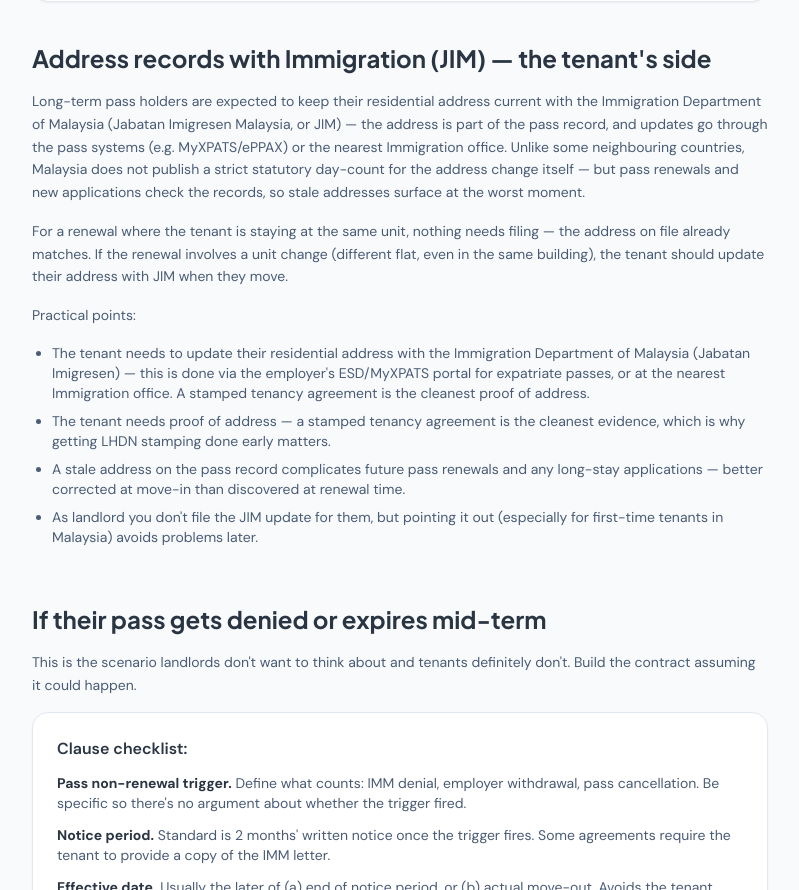
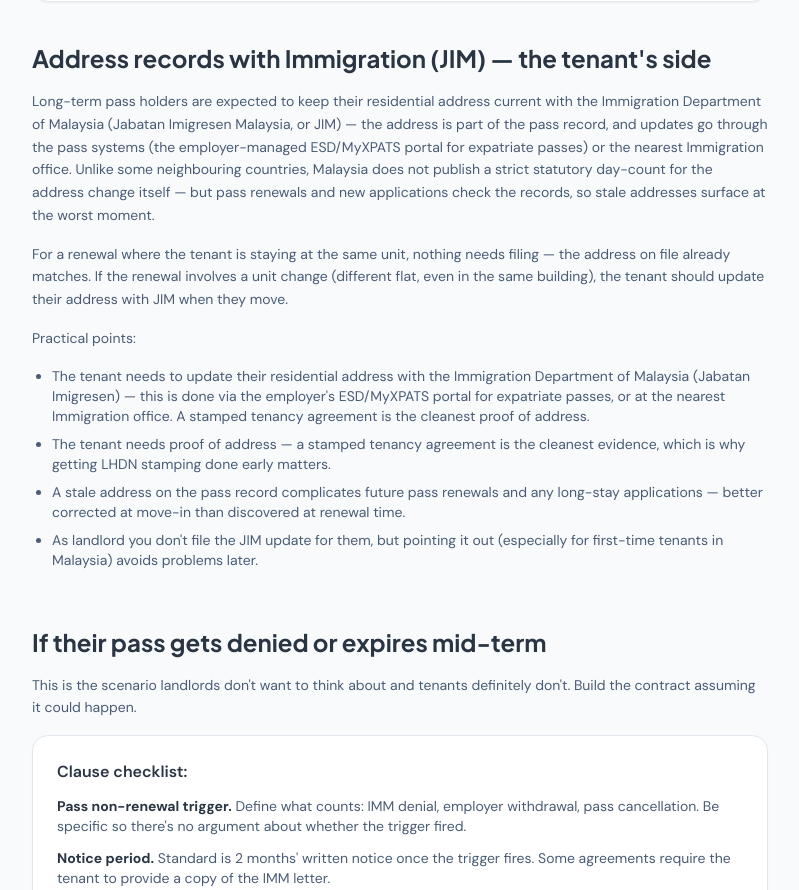
Before and after one commit to whooshinglander/sewa2u, a Next.js app: page /foreign-tenant-renewal in a window 1280 px wide. Shown: the part 1630-2520 px from the top of the page, without its empty margins (240-1039 px from the left). Built offline with nearby package versions, Linux system fonts and the light colour scheme.

Commit message:
DD: ESD/MyXPATS portal naming (not ePPAX)

```diff
--- a/app/foreign-tenant-renewal/page.tsx
+++ b/app/foreign-tenant-renewal/page.tsx
@@ -160,7 +160,7 @@ export default function ForeignTenantRenewalPage() {
         <section className="max-w-3xl mx-auto px-4 pb-10">
           <h2 className="text-2xl font-bold text-navy-800 mb-4">Address records with Immigration (JIM) — the tenant&apos;s side</h2>
           <p className="text-navy-600 text-sm leading-relaxed mb-4">
-            Long-term pass holders are expected to keep their residential address current with the Immigration Department of Malaysia (Jabatan Imigresen Malaysia, or JIM) — the address is part of the pass record, and updates go through the pass systems (e.g. MyXPATS/ePPAX) or the nearest Immigration office. Unlike some neighbouring countries, Malaysia does not publish a strict statutory day-count for the address change itself — but pass renewals and new applications check the records, so stale addresses surface at the worst moment.
+            Long-term pass holders are expected to keep their residential address current with the Immigration Department of Malaysia (Jabatan Imigresen Malaysia, or JIM) — the address is part of the pass record, and updates go through the pass systems (the employer-managed ESD/MyXPATS portal for expatriate passes) or the nearest Immigration office. Unlike some neighbouring countries, Malaysia does not publish a strict statutory day-count for the address change itself — but pass renewals and new applications check the records, so stale addresses surface at the worst moment.
           </p>
           <p className="text-navy-600 text-sm leading-relaxed mb-4">
             For a renewal where the tenant is staying at the same unit, nothing needs filing — the address on file already matches. If the renewal involves a unit change (different flat, even in the same building), the tenant should update their address with JIM when they move.
```
